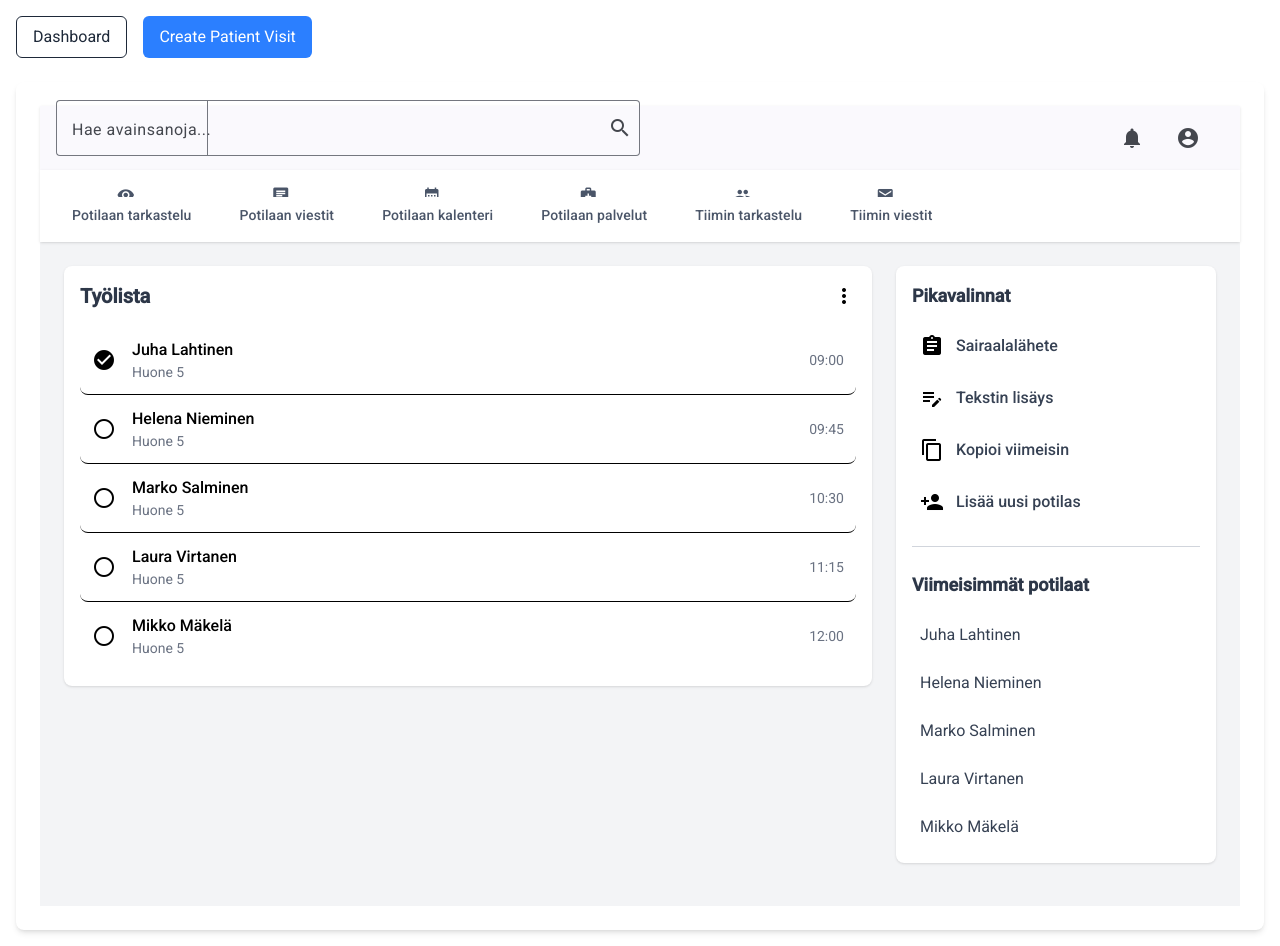
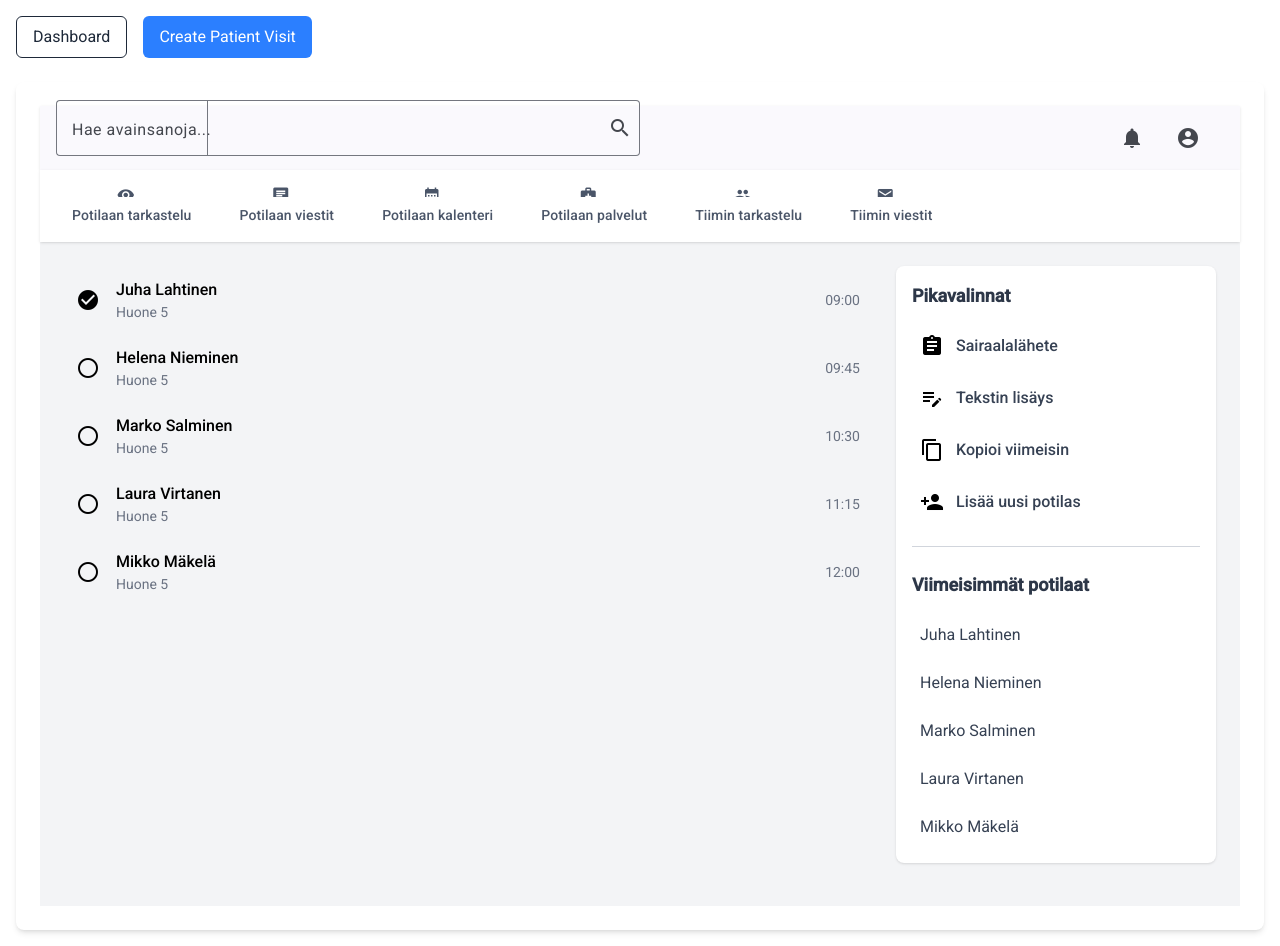
Before and after one commit to asadullahehsan/patient-appointment, an Angular app: page / in a window 1280 px wide. Built offline with nearby package versions, Linux system fonts and the light colour scheme.

Commit message:
separate work list item and work list. now the list contains individual work list item.

```diff
--- a/src/app/dashboard/worklist/worklist-item/worklist-item.component.css
+++ b/src/app/dashboard/worklist/worklist-item/worklist-item.component.css
@@ -0,0 +1,3 @@
+mat-icon {
+    font-size: 24px;
+  }
--- a/src/app/dashboard/worklist/worklist-item/worklist-item.component.html
+++ b/src/app/dashboard/worklist/worklist-item/worklist-item.component.html
@@ -1 +1,19 @@
-<p>worklist-item works!</p>
+<div
+  class="flex items-center justify-between p-3 border-b last:border-b-0 hover:bg-gray-50 rounded-lg"
+>
+  <div class="flex items-center gap-4">
+    @if (status === 'checked') {
+    <mat-icon class="text-green-500">check_circle</mat-icon>
+    } @else if (status === 'pending') {
+    <mat-icon class="text-gray-400">radio_button_unchecked</mat-icon>
+    }
+    <div>
+      <div class="font-medium">{{ name }}</div>
+      <div class="text-sm text-gray-500">{{ room }}</div>
+    </div>
+  </div>
+
+  <div class="text-sm text-gray-500">
+    {{ time }}
+  </div>
+</div>
--- a/src/app/dashboard/worklist/worklist.component.html
+++ b/src/app/dashboard/worklist/worklist.component.html
@@ -1,32 +1,12 @@
-<div class="flex flex-col gap-2 p-4 bg-white shadow-sm rounded-lg">
-  <div class="flex items-center justify-between mb-2">
-    <h2 class="text-xl font-semibold">Työlista</h2>
-    <mat-icon class="text-gray-500">more_vert</mat-icon>
-  </div>
-
-  <div class="flex flex-col">
-    @for (item of worklistItems; track item.time) {
-    <div
-      class="flex items-center justify-between p-3 border-b last:border-b-0 hover:bg-gray-50 rounded-lg"
-    >
-      <div class="flex items-center gap-4">
-        @if (item.status === 'checked') {
-        <mat-icon class="text-green-500">check_circle</mat-icon>
-        } @else if (item.status === 'pending') {
-        <mat-icon class="text-gray-400">radio_button_unchecked</mat-icon>
-        }
-        <div>
-          <div class="font-medium">{{ item.name }}</div>
-          <div class="text-sm text-gray-500">{{ item.room }}</div>
-        </div>
-      </div>
-
-      <div class="text-sm text-gray-500">
-        {{ item.time }}
-      </div>
-    </div>
-    } @empty {
-    <div>No worklist items.</div>
-    }
-  </div>
+<div class="flex flex-col">
+  @for (item of worklistItems; track item.time) {
+    <app-worklist-item
+      [name]="item.name"
+      [time]="item.time"
+      [room]="item.room"
+      [status]="item.status"
+    ></app-worklist-item>
+  } @empty {
+    <div class="text-center text-gray-500 p-4">No worklist items.</div>
+  }
 </div>
--- a/src/app/dashboard/worklist/worklist.component.ts
+++ b/src/app/dashboard/worklist/worklist.component.ts
@@ -2,14 +2,23 @@ import { Component } from '@angular/core';
 import { MatIconModule } from '@angular/material/icon';
 import { WorklistItemComponent } from "./worklist-item/worklist-item.component";
 
+type WorklistStatus = 'checked' | 'pending';
+
+interface WorklistItem {
+  time: string;
+  name: string;
+  status: WorklistStatus;
+  room: string;
+}
+
 @Component({
   selector: 'app-worklist',
-  imports: [MatIconModule],
+  imports: [MatIconModule, WorklistItemComponent],
   templateUrl: './worklist.component.html',
   styleUrl: './worklist.component.css'
 })
 export class WorklistComponent {
-  worklistItems = [
+  worklistItems: WorklistItem[] = [
     { time: '09:00', name: 'Juha Lahtinen', status: 'checked', room: 'Huone 5' },
     { time: '09:45', name: 'Helena Nieminen', status: 'pending', room: 'Huone 5' },
     { time: '10:30', name: 'Marko Salminen', status: 'pending', room: 'Huone 5' },
```
Also changed, not shown: src/app/dashboard/worklist/worklist-item/worklist-item.component.ts (+13 -4 lines).
